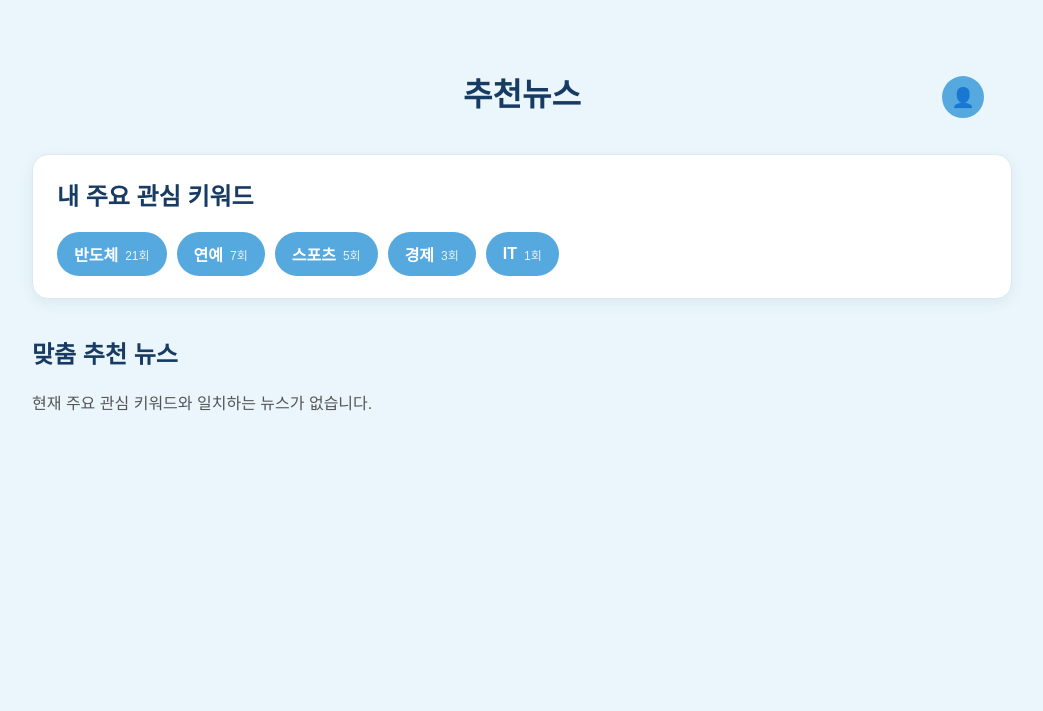
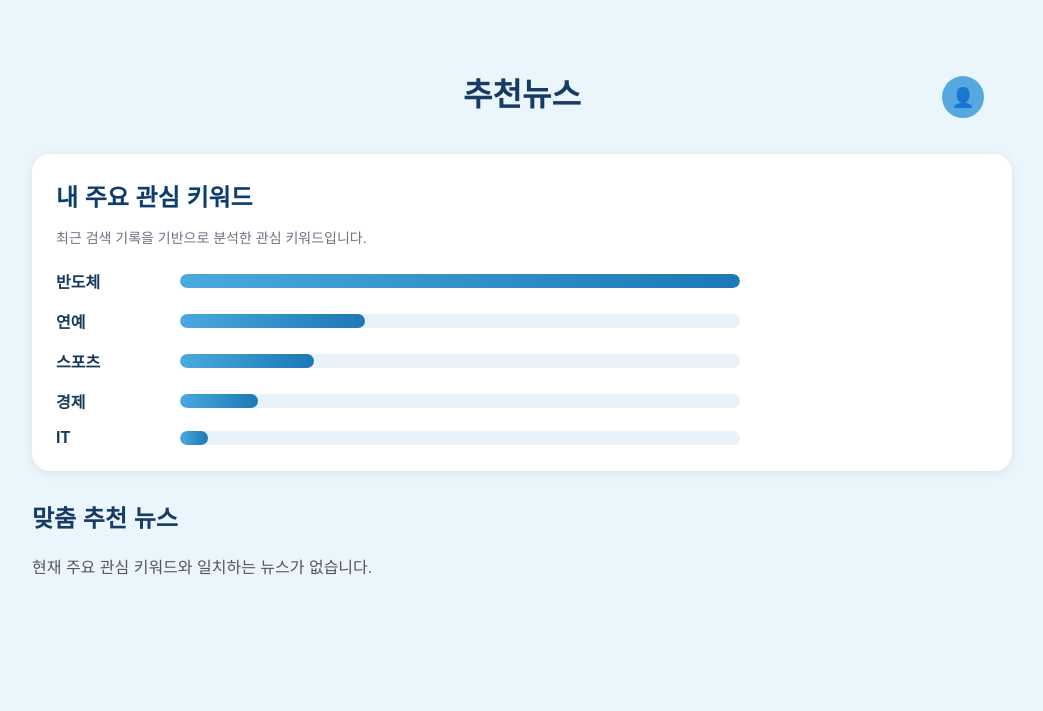
Before and after one commit to arongi27/newsletter-summary-rebuild, a Flask app: page /interests in a window 1280 px wide. Shown: the top 711 px of the page, without its empty margins (118-1161 px from the left). Run offline with Flask 3, Linux system fonts and the light colour scheme; a user stored in the database is signed in; data comes from the database, SQL or seed files in the repository.

Commit message:
뉴스 관계도 및 관심 키워드 시각화 기능 추가
- NetworkX 기반 뉴스 관계도 시각화 기능 구현
- 사용자 검색 기록 기반 관심 키워드 분석 추가
- 관심 키워드를 막대 그래프로 시각화
- 추천뉴스 페이지 UI 개선 및 디자인 통일
- 뉴스 관계도 및 관심도 분석 기능 연동

```diff
--- a/app.py
+++ b/app.py
@@ -1023,6 +1023,21 @@ def interests():
 
     connection.close()
 
+    if keywords:
+        max_count = keywords[0][1]
+
+        interest_bars = [
+            {
+                "keyword": keyword,
+                "percentage": round(
+                    count / max_count * 100
+                ),
+            }
+            for keyword, count in keywords
+        ]
+    else:
+        interest_bars = []
+
     recommended_news = []
     saved_links = set()
 
@@ -1057,9 +1072,9 @@ def interests():
     return render_template(
         "interests.html",
         keywords=keywords,
+        interest_bars=interest_bars,
         recommended_news=recommended_news,
     )
-
 
 @app.route("/profile")
 def profile():
--- a/static/style.css
+++ b/static/style.css
@@ -675,3 +675,90 @@ footer a:hover {
     height: auto;
     border-radius: 16px;
 }
+
+.interest-analysis {
+    background: #ffffff;
+    border-radius: 18px;
+    padding: 24px;
+    margin-bottom: 28px;
+    box-shadow: 0 2px 10px rgba(0, 0, 0, 0.08);
+}
+
+.interest-analysis h2 {
+    margin-top: 0;
+    margin-bottom: 8px;
+    color: #0b3d6e;
+}
+
+.interest-description {
+    margin-bottom: 20px;
+    color: #6b7280;
+    font-size: 14px;
+    line-height: 1.6;
+}
+
+.interest-bar-list {
+    display: flex;
+    flex-direction: column;
+    gap: 16px;
+}
+
+.interest-bar-item {
+    display: grid;
+    grid-template-columns: 110px 1fr;
+    align-items: center;
+    gap: 14px;
+    color: inherit;
+    text-decoration: none;
+}
+
+.interest-bar-label {
+    font-weight: 700;
+    color: #183b5b;
+    word-break: keep-all;
+}
+
+.interest-bar-track {
+    width: 85%;
+    max-width: 560px;
+    height: 14px;
+    background: #e8f2f9;
+    border-radius: 999px;
+    overflow: hidden;
+}
+
+.interest-bar-fill {
+    height: 100%;
+    min-width: 6px;
+    background: linear-gradient(
+        90deg,
+        #4aa9df,
+        #1d78b5
+    );
+    border-radius: 999px;
+    transition: width 0.3s ease;
+}
+
+.interest-bar-item:hover .interest-bar-fill {
+    filter: brightness(0.95);
+}
+
+@media (max-width: 600px) {
+    .interest-analysis {
+        padding: 20px;
+    }
+
+    .interest-bar-item {
+        grid-template-columns: 72px 1fr;
+        gap: 10px;
+    }
+}
+
+article h3 a {
+    color: #0b3d6e;
+    text-decoration: none;
+}
+
+article h3 a:hover {
+    text-decoration: underline;
+}
--- a/templates/interests.html
+++ b/templates/interests.html
@@ -17,11 +22,19 @@
         <h1>추천뉴스</h1>
 
         {% if session.get("username") %}
-            <a href="{{ url_for('profile') }}" class="profile-icon">
+            <a
+                href="{{ url_for('profile') }}"
+                class="profile-icon"
+                aria-label="프로필"
+            >
                 👤
             </a>
         {% else %}
-            <a href="{{ url_for('login') }}" class="profile-icon">
+            <a
+                href="{{ url_for('login') }}"
+                class="profile-icon"
+                aria-label="로그인"
+            >
                 👤
             </a>
         {% endif %}
@@ -29,21 +42,38 @@
 
     <main>
 
-        <section class="interest-section">
+        <section class="interest-analysis">
             <h2>내 주요 관심 키워드</h2>
 
-            {% if keywords %}
-                <div class="keyword-list">
-                    {% for keyword, count in keywords %}
+            {% if interest_bars %}
+                <p class="interest-description">
+                    최근 검색 기록을 기반으로 분석한
+                    관심 키워드입니다.
+                </p>
+
+                <div class="interest-bar-list">
+                    {% for item in interest_bars %}
                     <a
-                        class="keyword-tag"
-                        href="{{ url_for('home', q=keyword) }}"
+                        class="interest-bar-item"
+                        href="{{ url_for(
+                            'home',
+                            q=item.keyword
+                        ) }}"
                     >
-                        {{ keyword }}
-                        <span>{{ count }}회</span>
+                        <div class="interest-bar-label">
+                            {{ item.keyword }}
+                        </div>
+
+                        <div class="interest-bar-track">
+                            <div
+                                class="interest-bar-fill"
+                                data-percentage="{{ item.percentage }}"
+                            ></div>
+                        </div>
                     </a>
                     {% endfor %}
                 </div>
+
             {% else %}
                 <p>
                     아직 분석할 검색 기록이 없습니다.
@@ -91,10 +159,39 @@
     </main>
 
     <footer>
-        <a href="{{ url_for('home') }}">홈</a>
-        <a href="{{ url_for('favorites') }}">즐겨찾기</a>
-        <a href="{{ url_for('interests') }}">추천뉴스</a>
+        <a href="{{ url_for('home') }}">
+            홈
+        </a>
+
+        <a href="{{ url_for('favorites') }}">
+            즐겨찾기
+        </a>
+
+        <a href="{{ url_for('interests') }}">
+            추천뉴스
+        </a>
     </footer>
+
+    <script>
+        document
+            .querySelectorAll(".interest-bar-fill")
+            .forEach((bar) => {
+                const percentage = Number(
+                    bar.dataset.percentage
+                );
+
+                if (!Number.isFinite(percentage)) {
+                    return;
+                }
+
+                const safePercentage = Math.min(
+                    Math.max(percentage, 0),
+                    100
+                );
+
+                bar.style.width = `${safePercentage}%`;
+            });
+    </script>
 
 </body>
 </html>
```
Also changed, not shown: other parts of templates/interests.html (+45 -2 lines), static/keyword_graph.png, static/wordcloud.png.
